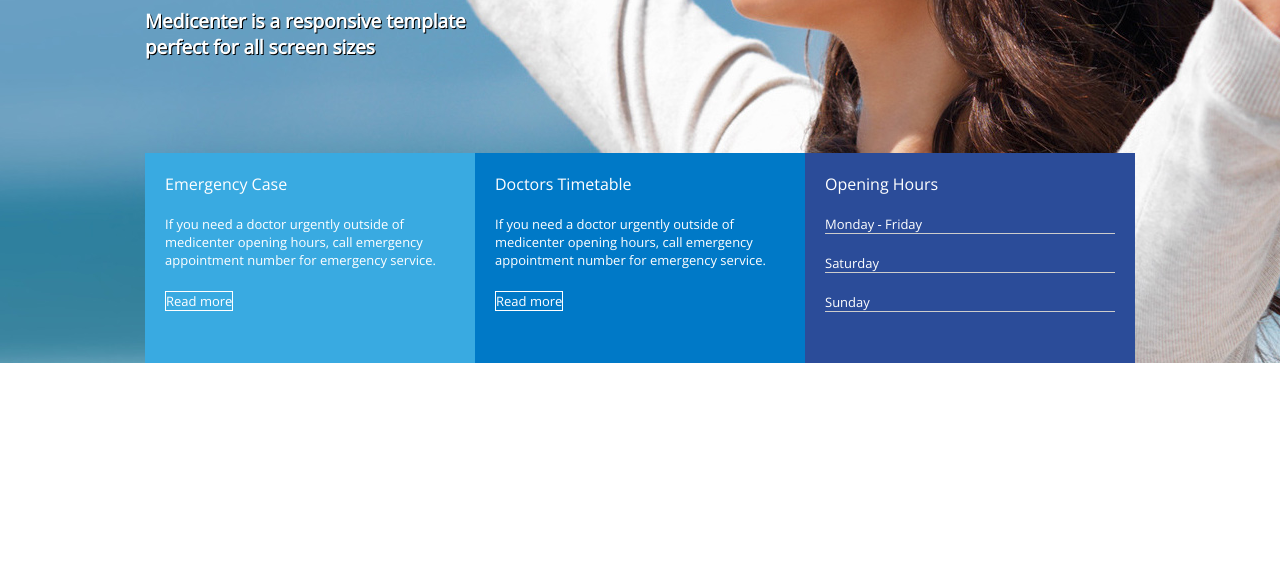
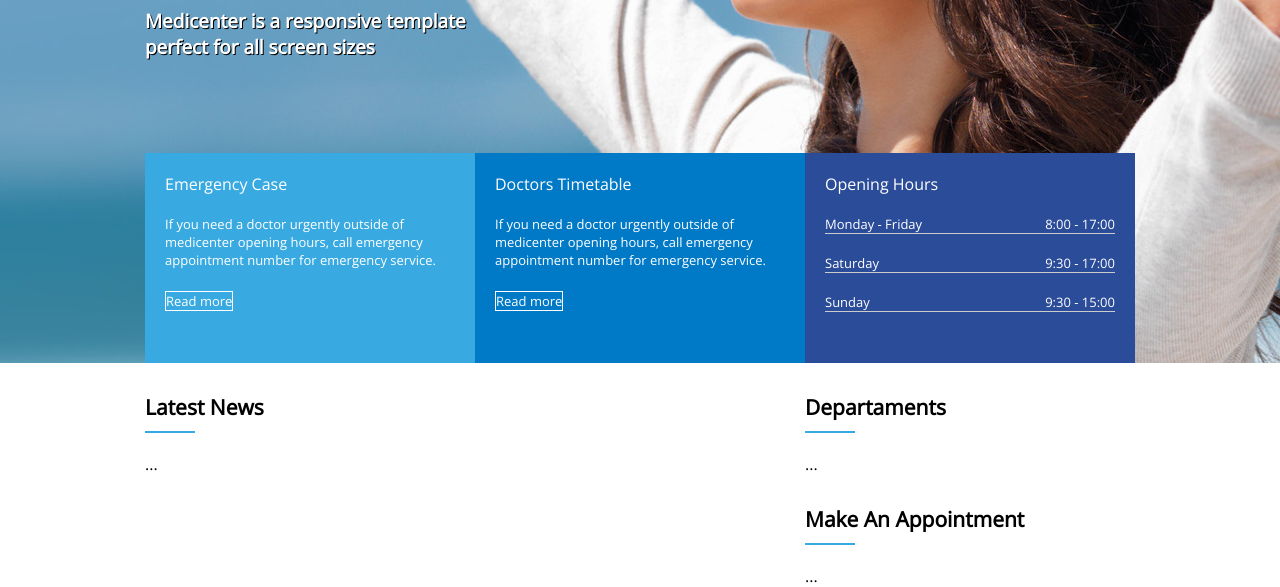
Before and after one commit to NatanaelSaymon/Medicenter, a plain HTML site: page index.html in a window 1280 px wide. Shown: the part 427-1014 px from the top of the page. Before the commit the page ends 800 px from the top, so only its background shows below. Drawn offline with nearby package versions, Linux system fonts and the light colour scheme.

Commit message:
adicionando area de noticias

```diff
--- a/assets/css/template.css
+++ b/assets/css/template.css
@@ -146,6 +146,8 @@ nav .active a, nav a:hover{ /*Deixando um link ativo e inserindo o hover nos out
     color: #ffffff;
     font-size: 13px;
     border-bottom: 1px solid #ccc;
+    display: flex;
+    justify-content: space-between;
 }
 
 /*AREA NOTICIAS*/
@@ -154,3 +156,29 @@ nav .active a, nav a:hover{ /*Deixando um link ativo e inserindo o hover nos out
     display: flex;
     justify-content: center;
 }
+
+#noticias section{
+    flex:2;
+}
+
+#noticias aside{
+    flex:1;
+}
+
+.widget_title{
+    margin-top: 30px;
+    margin-bottom: 20px;
+}
+
+.widget_title_text{
+    color: #000000;
+    font-size: 21px;
+    font-weight: bold;
+}
+
+.widget_title_bar{
+    width: 50px;
+    height: 2px;
+    background-color: #36a9e1;
+    margin-top: 10px;
+}
--- a/index.html
+++ b/index.html
@@ -64,9 +64,18 @@
           </div>
           <div class="banner-03">
             <div class="banner_title">Opening Hours</div>
-            <div class="banner-hours">Monday - Friday</div>
-            <div class="banner-hours">Saturday</div>
-            <div class="banner-hours">Sunday</div>
+            <div class="banner-hours">
+              <div>Monday - Friday</div>
+              <div>8:00 - 17:00</div>
+            </div>
+            <div class="banner-hours">
+              <div>Saturday</div>
+              <div>9:30 - 17:00</div>
+            </div>
+            <div class="banner-hours">
+              <div>Sunday</div>
+              <div>9:30 - 15:00</div>
+            </div>
           </div>
         </div>
       </div>
@@ -75,8 +84,38 @@
     <!--NOTICIAS-->
     <section id="noticias">
       <div class="container">
-        <section></section>
-        <aside></aside>
+        <section>
+          <div class="widget">
+            <div class="widget_title">
+              <div class="widget_title_text">Latest News</div>
+              <div class="widget_title_bar"></div>
+            </div>
+            <div class="widget_body">
+              ...
+            </div>
+          </div>
+        </section>
+        <aside>
+          <div class="widget">
+            <div class="widget_title">
+              <div class="widget_title_text">Departaments</div>
+              <div class="widget_title_bar"></div>
+            </div>
+            <div class="widget_body">
+              ...
+            </div>
+          </div>
+
+          <div class="widget">
+            <div class="widget_title">
+              <div class="widget_title_text">Make An Appointment </div>
+              <div class="widget_title_bar"></div>
+            </div>
+            <div class="widget_body">
+              ...
+            </div>
+          </div>
+        </aside>
       </div>
     </section>
 
```
